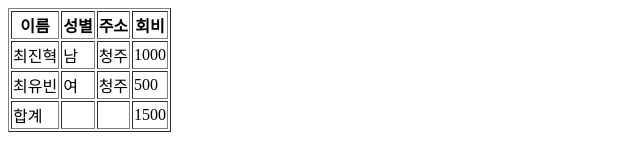
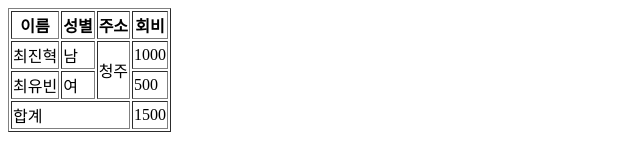
Before and after one commit to jyk6915/lifecoding-tutorial-html, a plain HTML site: page table.html in a window 1280 px wide. Shown: the full height of the page, 0-640 px from the left. Drawn offline with Linux system fonts and the light colour scheme.

Commit message:
행과 열 합치기 - 수직으로 된 위행과 아래행 합치기는 row(행) <td rowspan=" "> 값을 주면 되고  수평으로 된 열을 합치려면 <td colspan = " "> 값을 주면 됨 (컬럼)

```diff
--- a/table.html
+++ b/table.html
@@ -15,15 +15,15 @@
     </thead>
     <tbody>
       <tr>
-        <td>최진혁</td>  <td>남</td>  <td>청주</td> <td>1000</td>
+        <td>최진혁</td>  <td>남</td>  <td rowspan="2">청주</td> <td>1000</td>
       </tr>
       <tr>
-        <td>최유빈</td>  <td>여</td>  <td>청주</td> <td>500</td>
+        <td>최유빈</td>  <td>여</td>  <td>500</td>
       </tr>
     <tbody>
     <tfoot>
       <tr>
-        <td>합계</td>  <td></td>  <td></td> <td>1500</td>
+        <td colspan="3">합계</td>  <td>1500</td>
       </tr>
     </tfoot>
   </table>
```
